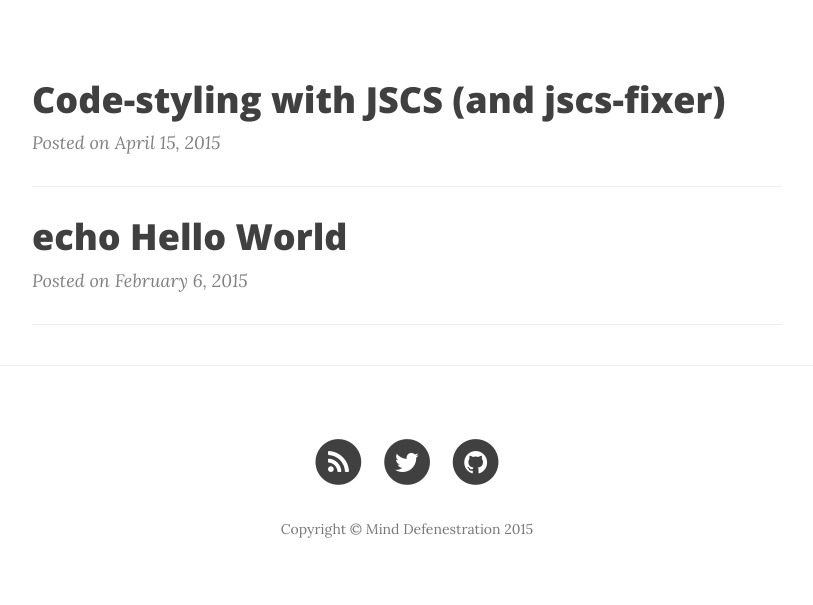
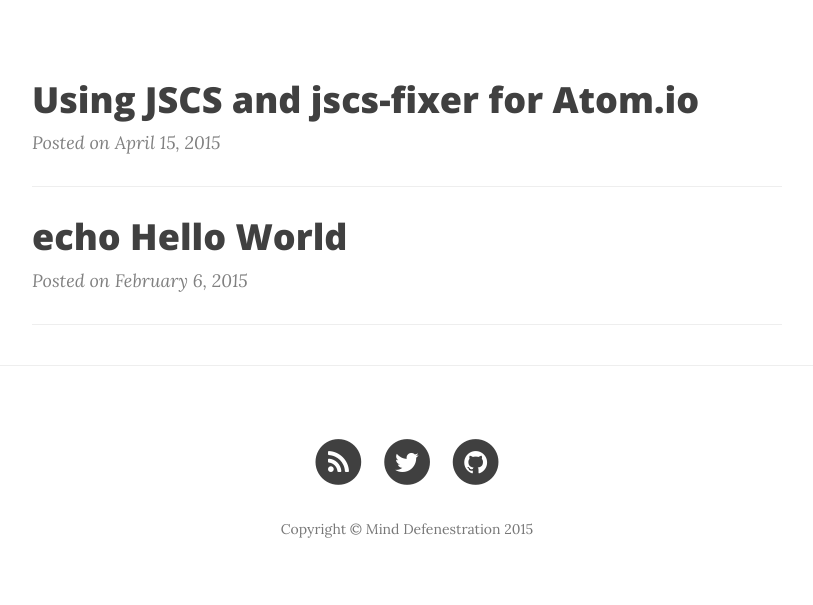
Before and after one commit to foliveira/foliveira.github.io, a Jekyll site: the page built from index.html, in a window 1280 px wide. Shown: the part 579-1184 px from the top of the page, without its empty margins (233-1046 px from the left). Built offline with Jekyll 4.4.1, drawn with Linux system fonts in a browser that asks for light colours; nearby versions of some CDN libraries; the list of posts is cut into pages by our own code.

```diff
--- a/_posts/2015-04-15-jscs-and-jscs-fixer.md
+++ b/_posts/2015-04-15-jscs-and-jscs-fixer.md
@@ -1,9 +1,9 @@
 ---
 layout: post
-title: "Code-styling with JSCS (and jscs-fixer)"
+title: "Using JSCS and jscs-fixer for Atom.io"
 date: "2015-04-15"
 author: Fábio Oliveira
-version: 1.0.2
+version: 1.0.4
 ---
 
 In this post we'll take a brief look at JSCS and take a peak at jscs-fixer, an Atom.io package that allows you to automatically apply JSCS code-style rules to your scripts.
@@ -79,4 +79,4 @@ Of course, this package is open-source and the code can be found in its [reposit
 [fix-it-gif]: https://cldup.com/Rmg6zIa3kS.gif
 [github-repo]: https://github.com/foliveira/jscs-fixer
 [atom-package]: https://atom.io/packages/jscs-fixer
-[yld-crosspost]: https://blog.yld.io/#CROSSPOST
+[yld-crosspost]: http://blog.yld.io/2015/04/15/using-jscs-and-jscs-fixer-for-atom/
```
